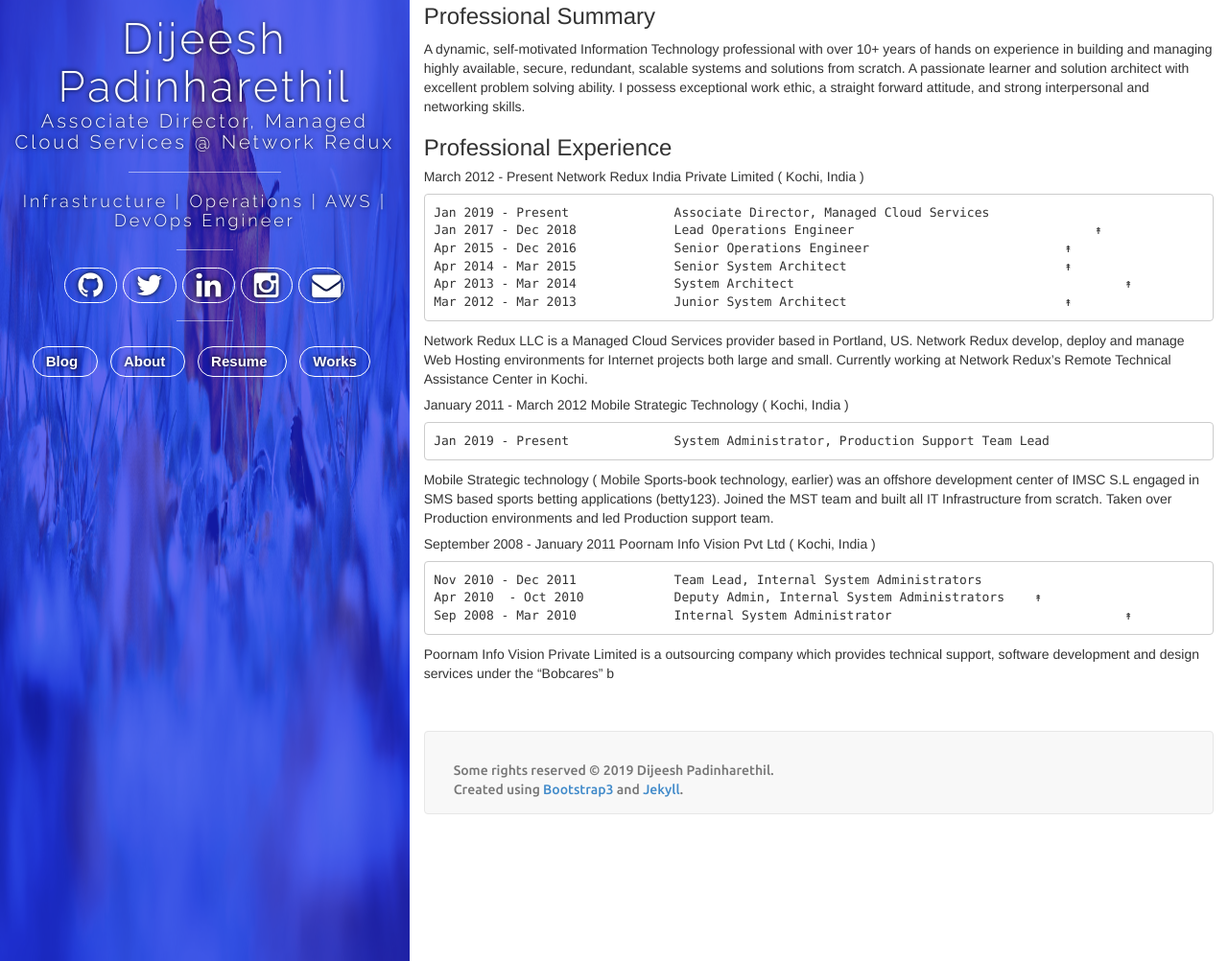
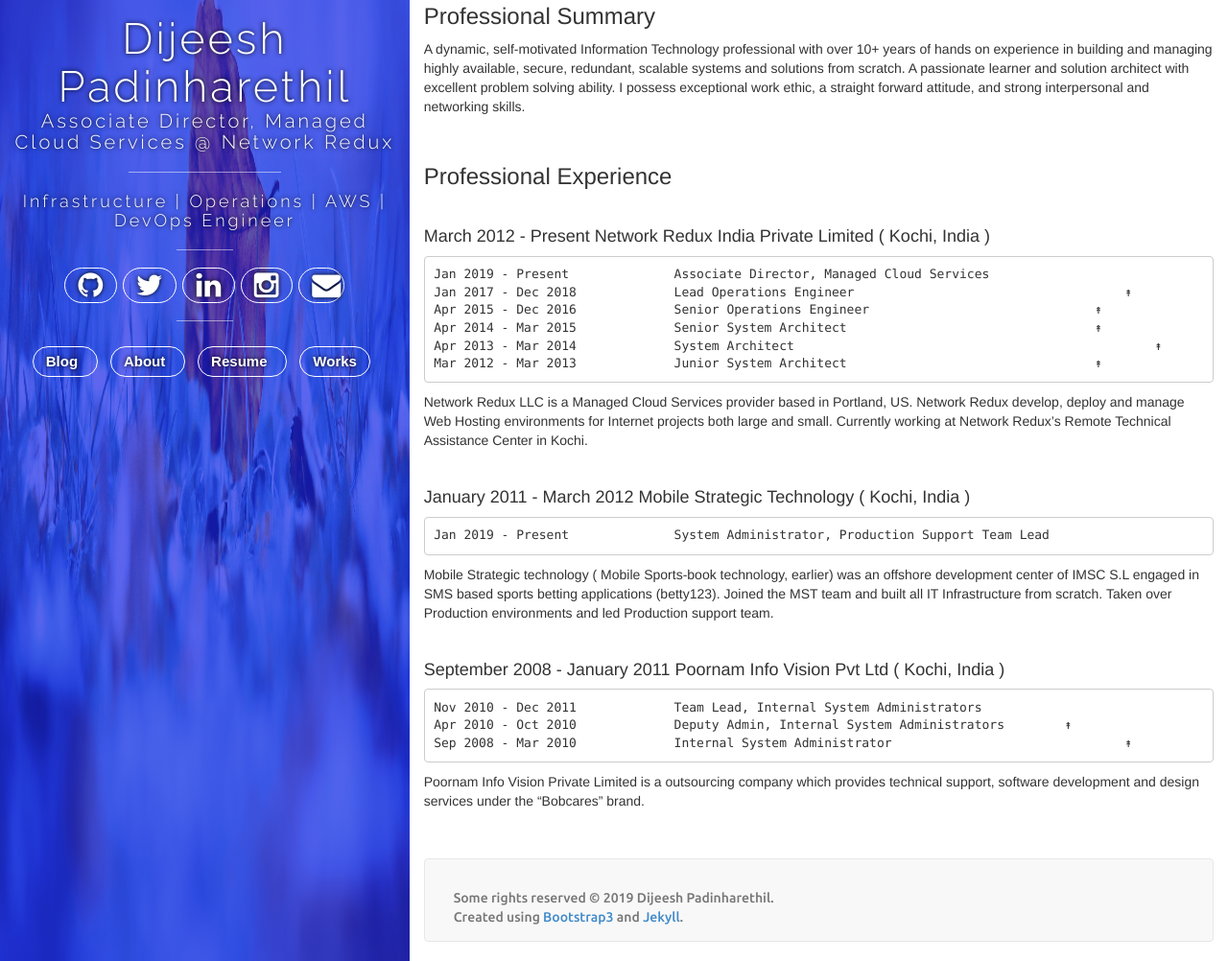
Before and after one commit to dijeesh/dijeesh.github.io-bak, a Jekyll site: the page built from resume.md, in a window 1280 px wide and 1258 px high, cut to the strip 256-1258 px from the top of the window. Shown: the whole strip at 96% size. Built offline with Jekyll 4.4.1, drawn with Linux system fonts in a browser that asks for light colours; nearby versions of some CDN libraries; our own code applies the rules of GitHub Pages for plain Markdown files; comment, search, counter and statistics services are not loaded.

Commit message:
Updating Resume

```diff
--- a/resume.md
+++ b/resume.md
@@ -12,32 +12,37 @@
 
 A dynamic, self-motivated Information Technology professional with over 10+ years of hands on experience in building and managing highly available, secure, redundant, scalable systems and solutions from scratch. A passionate learner and solution architect with excellent problem solving ability. I possess exceptional work ethic, a straight forward attitude, and strong interpersonal and networking skills.
 
+<br>
+
 ### Professional Experience
 
+<br>
 
-##### March 2012 -  Present 			Network Redux India Private Limited ( Kochi, India )
+#### March 2012 -  Present 			Network Redux India Private Limited ( Kochi, India )
 
 	Jan 2019 - Present		Associate Director, Managed Cloud Services
-	Jan 2017 - Dec 2018		Lead Operations Engineer				↟
-	Apr 2015 - Dec 2016		Senior Operations Engineer			    ↟
-	Apr 2014 - Mar 2015		Senior System Architect				    ↟
-	Apr 2013 - Mar 2014		System Architect					    ↟
-	Mar 2012 - Mar 2013		Junior System Architect				    ↟
+	Jan 2017 - Dec 2018		Lead Operations Engineer				    ↟
+	Apr 2015 - Dec 2016		Senior Operations Engineer			        ↟
+	Apr 2014 - Mar 2015		Senior System Architect				        ↟
+	Apr 2013 - Mar 2014		System Architect					        ↟
+	Mar 2012 - Mar 2013		Junior System Architect				        ↟
 
 Network Redux LLC is a Managed Cloud Services provider based in Portland, US. Network Redux develop, deploy and manage Web Hosting environments for Internet projects both large and small. Currently working at Network Redux’s Remote Technical Assistance Center in Kochi.
 
+<br>
 
-##### January 2011 -  March 2012 	Mobile Strategic Technology ( Kochi, India )
+#### January 2011 -  March 2012 	Mobile Strategic Technology ( Kochi, India )
 
 	Jan 2019 - Present		System Administrator, Production Support Team Lead
 
 Mobile Strategic technology ( Mobile Sports-book technology, earlier) was an offshore development center of IMSC S.L engaged in SMS based sports betting applications (betty123).  Joined the MST team and built all IT Infrastructure from scratch. Taken over Production environments and led Production support team.
 
+<br>
 
-##### September 2008 -  January 2011 	Poornam Info Vision Pvt Ltd ( Kochi, India )
+#### September 2008 -  January 2011 	Poornam Info Vision Pvt Ltd ( Kochi, India )
 
 	Nov 2010 - Dec 2011		Team Lead, Internal System Administrators
-	Apr 2010  - Oct 2010		Deputy Admin, Internal System Administrators	↟
+	Apr 2010 - Oct 2010		Deputy Admin, Internal System Administrators	    ↟
 	Sep 2008 - Mar 2010		Internal System Administrator			            ↟
 
-Poornam Info Vision Private Limited is a outsourcing company which provides technical support, software development and design services under the “Bobcares” b
+Poornam Info Vision Private Limited is a outsourcing company which provides technical support, software development and design services under the “Bobcares” brand.
```
